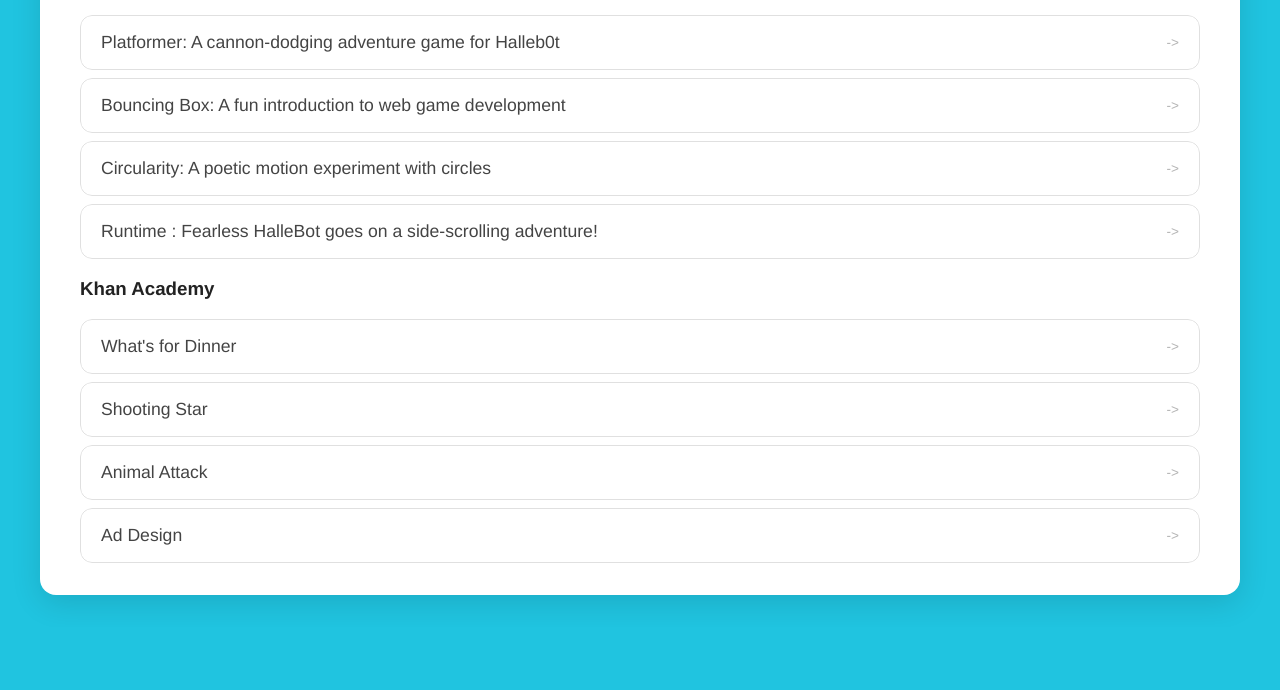
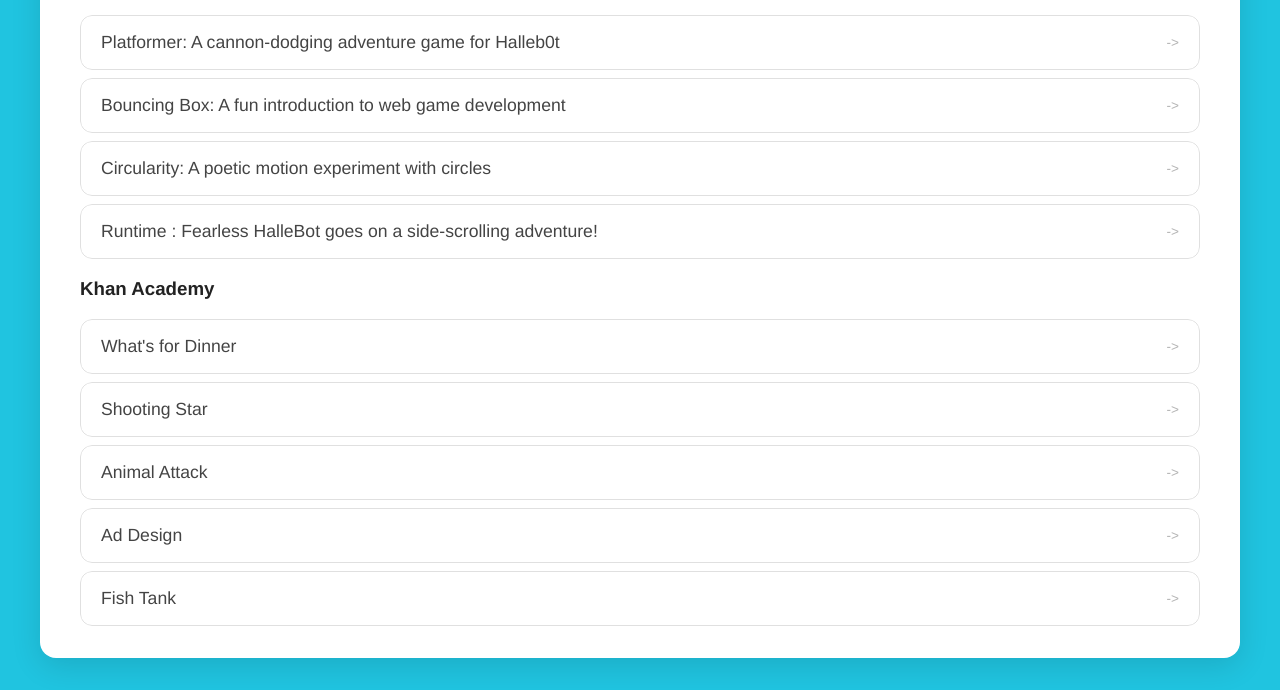
Before and after one commit to joekennedy1/joekennedy1.github.io, a plain HTML site: page portfolio.html in a window 1280 px wide. Shown: the part 245-935 px from the top of the page. Before the commit the page ends 872 px from the top, so only its background shows below. Drawn offline with Linux system fonts and the light colour scheme.

Commit message:
Added fish tank

```diff
--- a/portfolio.html
+++ b/portfolio.html
@@ -49,6 +49,9 @@
               <li>
               <a href="https://www.khanacademy.org/computer-programming/spin-off-of-project-ad-design/6331553593802752"target = "_blank">Ad Design</a>
             </li>
+            <li>
+              <a href="https://www.khanacademy.org/computer-programming/fih/5926030115454976"target = "_blank">Fish Tank</a>
+            </li>
           </ul>
         </div>
       </div>
```
